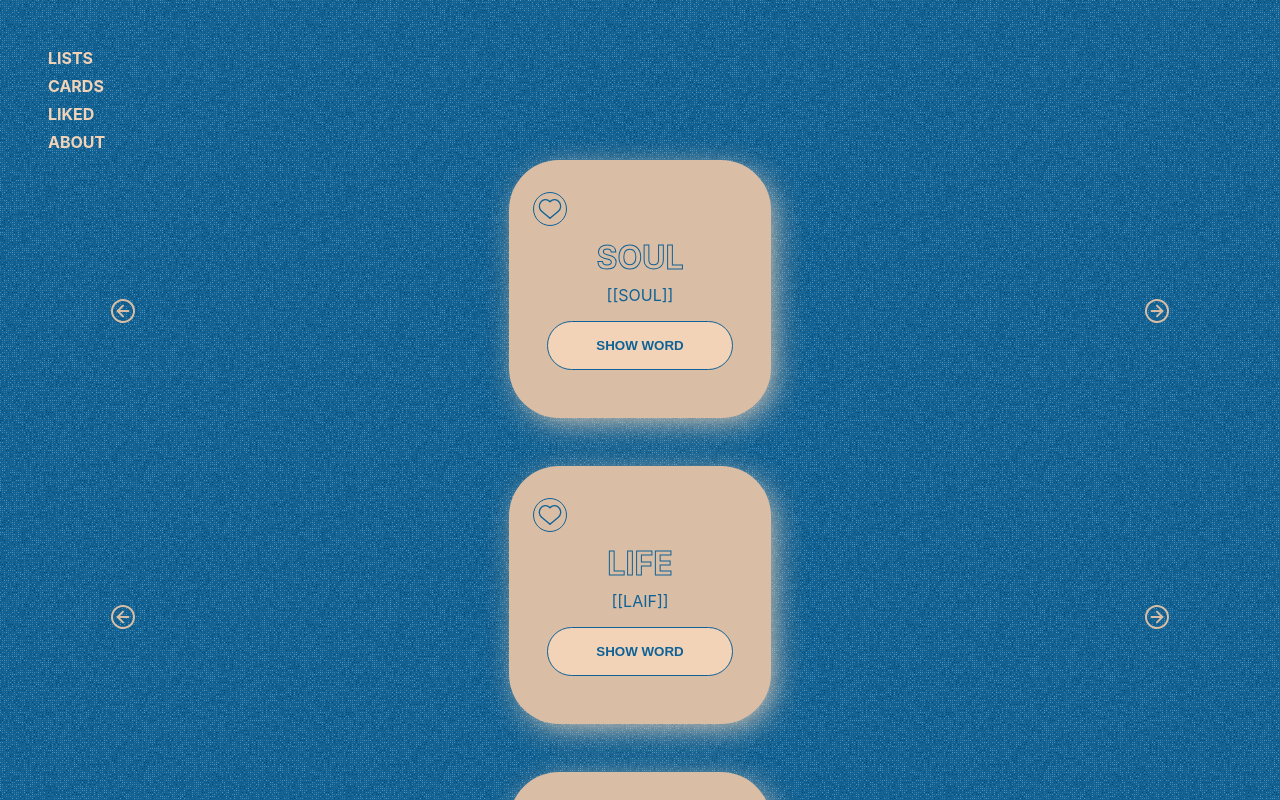
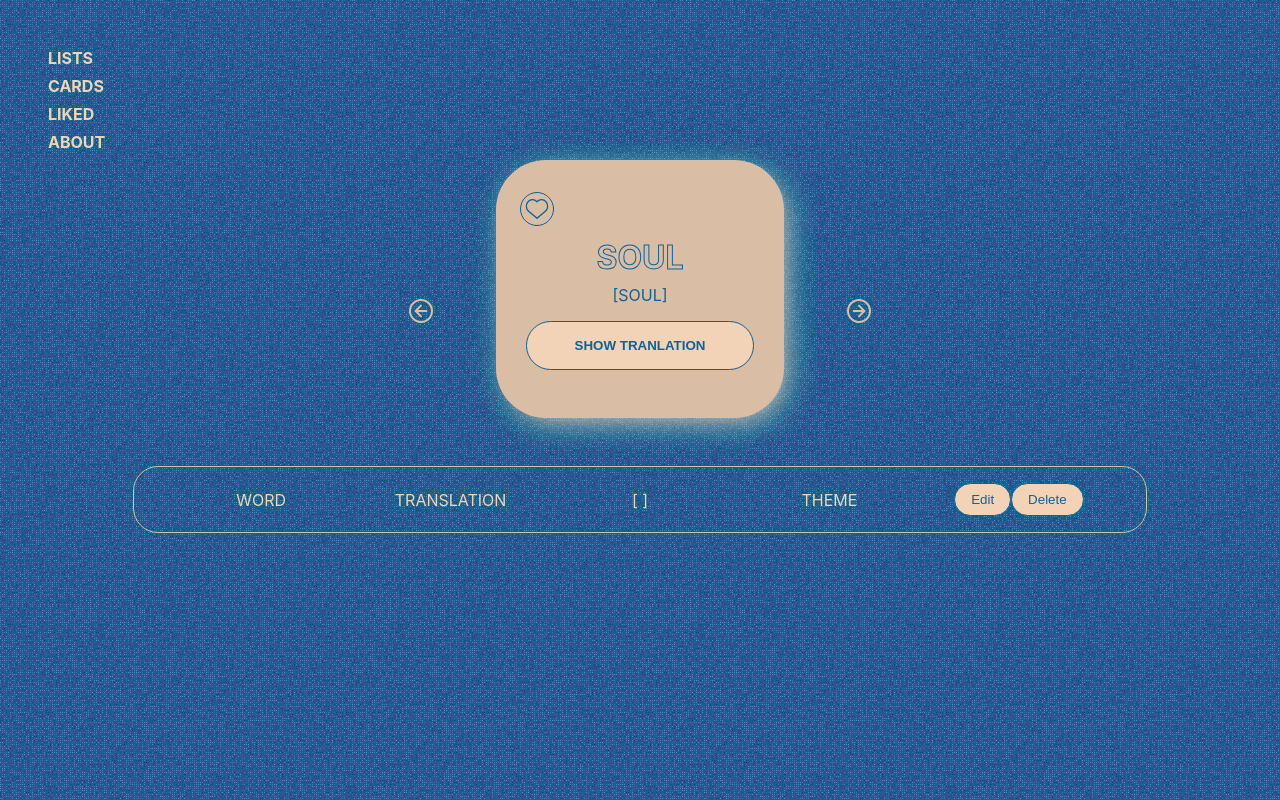
Before and after one commit to carrotforrabbit/learn-words, a React (Create React App) app: page / in a window 1280 px wide. Shown: the top 800 px of the page. Built offline with nearby package versions, Linux system fonts and the light colour scheme.

Commit message:
add Cardslider

```diff
--- a/src/App.js
+++ b/src/App.js
@@ -1,21 +1,16 @@
 import "./App.scss";
-import Card from "./components/Card/Card.jsx";
 import Header from "./components/Header/Header.jsx";
 import React from "react";
 import List from "./components/List/List.jsx";
-import words from "./utils/words.js";
+import CardSlider from "./components/CardSlider/CardSlider.jsx";
 
 class WordCard extends React.Component {
   render() {
     return (
       <React.Fragment>
-        <Header></Header>
-        {words.map((word) => (
-          <Card key={word.key} {...word}></Card>
-        ))}
-        {words.map((word) => (
-          <List key={word.key} {...word}></List>
-        ))}
+        <Header />
+        <CardSlider />
+        <List />
       </React.Fragment>
     );
   }
--- a/src/components/BtnNext/BtnNext.scss
+++ b/src/components/BtnNext/BtnNext.scss
@@ -9,4 +9,8 @@
   &:hover {
     transform: scale(1.1);
   }
+
+  &:focus {
+    outline: $font-color;
+  }
 }
--- a/src/components/Card/Card.jsx
+++ b/src/components/Card/Card.jsx
@@ -1,47 +1,49 @@
 import React, { useState } from "react";
 import "../Card/_card.scss";
 import Like from "./../Like/Like.jsx";
-import BtnPrev from "./../BtnPrev/BtnPrev.jsx";
-import BtnNext from "./../BtnNext/BtnNext.jsx";
+import words from "../../utils/words";
 
 const Card = ({ key, word, transcription, translation }) => {
   const [pressed, setPressed] = useState(false);
   const showWord = () => {
     setPressed(!pressed);
   };
+  const item = words[key];
+
   return (
     <div className="card-container">
       {!pressed ? (
         <>
-          <BtnPrev />
+          <div {...item} className="card">
+            <Like />
+            <p className="card__title visually-hidden ">{item.key}</p>
+            <p className="card__title">{item.word}</p>
+            <p className="card__text">{item.transcription}</p>
+            <p className="card__subtitle visually-hidden">{item.translation}</p>
+            <button className="card__btn" onClick={showWord}>
+              Show tranlation
+            </button>
+          </div>
+        </>
+      ) : (
+        <>
           <div className="card">
             <Like />
-            <p className="card__title visually-hidden ">{key}</p>
-            <p className="card__title">{word}</p>
-            <p className="card__text">[{transcription}]</p>
-            <p className="card__subtitle visually-hidden">{translation}</p>
+            <p className="card__title visually-hidden ">{item.key}</p>
+            <p className="card__subtitle">{item.translation}</p>
             <button className="card__btn" onClick={showWord}>
               Show word
             </button>
           </div>
-          <BtnNext />
-        </>
-      ) : (
-        <>
-          <BtnPrev />
-          <div className="card">
-            <Like />
-            <p className="card__title visually-hidden ">{key}</p>
-            <p className="card__subtitle">{translation}</p>
-            <button className="card__btn" onClick={showWord}>
-              Show word
-            </button>
-          </div>
-          <BtnNext />
         </>
       )}
     </div>
   );
 };
-
+Card.defaultProps = {
+  key: "0",
+  word: "word",
+  translation: "translation",
+  transcription: " ",
+};
 export default Card;
--- a/src/components/Card/_card.scss
+++ b/src/components/Card/_card.scss
@@ -8,9 +8,9 @@
 }
 
 .card {
+  width: 15em;
   display: flex;
   flex-direction: column;
-  width: 20%;
   margin: 0 auto;
   margin-bottom: 3rem;
   padding: 2rem 1.5rem;
@@ -37,6 +37,15 @@
   &:hover {
     background-color: $accent-color;
   }
+
+  &:focus {
+    outline: none;
+    background-color: $accent-color;
+  }
+
+  &:active {
+    background-color: $add-color;
+  }
 }
 
 .card__title,
--- /dev/null
+++ b/src/components/CardSlider/CardSlider.jsx
@@ -0,0 +1,37 @@
+import React, { useState, useEffect } from "react";
+import "../CardSlider/CardSlider.scss";
+import "../Card/_card.scss";
+import Card from "../Card/Card.jsx";
+import BtnPrev from "./../BtnPrev/BtnPrev.jsx";
+import BtnNext from "./../BtnNext/BtnNext.jsx";
+import words from "../../utils/words";
+
+const CardSlider = () => {
+  const [index, setIndex] = React.useState(0);
+  const [clickNext, setNextClick] = useState(false);
+  const [clickPrev, setPrevClick] = useState(false);
+  const word = words[index];
+
+  const NextCard = () => {
+    if (index + 1 >= words.length) {
+      setIndex(0);
+    } else setIndex(index + 1);
+    setNextClick(!clickNext);
+  };
+
+  const PrevCard = () => {
+    if (index - 1 < 0) {
+      setIndex(words.length - 1);
+      setPrevClick(!clickPrev);
+    }
+  };
+
+  return (
+    <div className="card-slider">
+      <BtnPrev onclick={PrevCard} />
+      <Card />
+      <BtnNext onclick={NextCard} />
+    </div>
+  );
+};
+export default CardSlider;
--- /dev/null
+++ b/src/components/CardSlider/CardSlider.scss
@@ -0,0 +1,7 @@
+@import "./../App/variables";
+
+.card-slider {
+  display: flex;
+  justify-content: center;
+  align-items: center;
+}
--- a/src/components/List/List.jsx
+++ b/src/components/List/List.jsx
@@ -2,8 +2,10 @@ import React, { useState } from "react";
 import "../List/_list.scss";
 import "../DelBtn/DelBtn.jsx";
 import DelBtn from "../DelBtn/DelBtn.jsx";
+import words from "../../utils/words";
 
 const List = ({ key, word, transcription, translation, theme }) => {
+  words.map((word) => <List key={word.key} {...word}></List>);
   const [pressed, setPressed] = useState(false);
   const editWord = () => {
     setPressed(!pressed);
@@ -66,4 +68,12 @@ const List = ({ key, word, transcription, translation, theme }) => {
   );
 };
 
+List.defaultProps = {
+  key: "0",
+  word: "word",
+  translation: "translation",
+  transcription: " ",
+  theme: "theme",
+};
+
 export default List;
--- a/src/components/List/_list.scss
+++ b/src/components/List/_list.scss
@@ -34,6 +34,15 @@
   &:hover {
     background-color: $accent-color;
   }
+
+  &:focus {
+    outline: none;
+    background-color: $accent-color;
+  }
+
+  &:active {
+    background-color: $add-color;
+  }
 }
 
 .btn-save {
```
